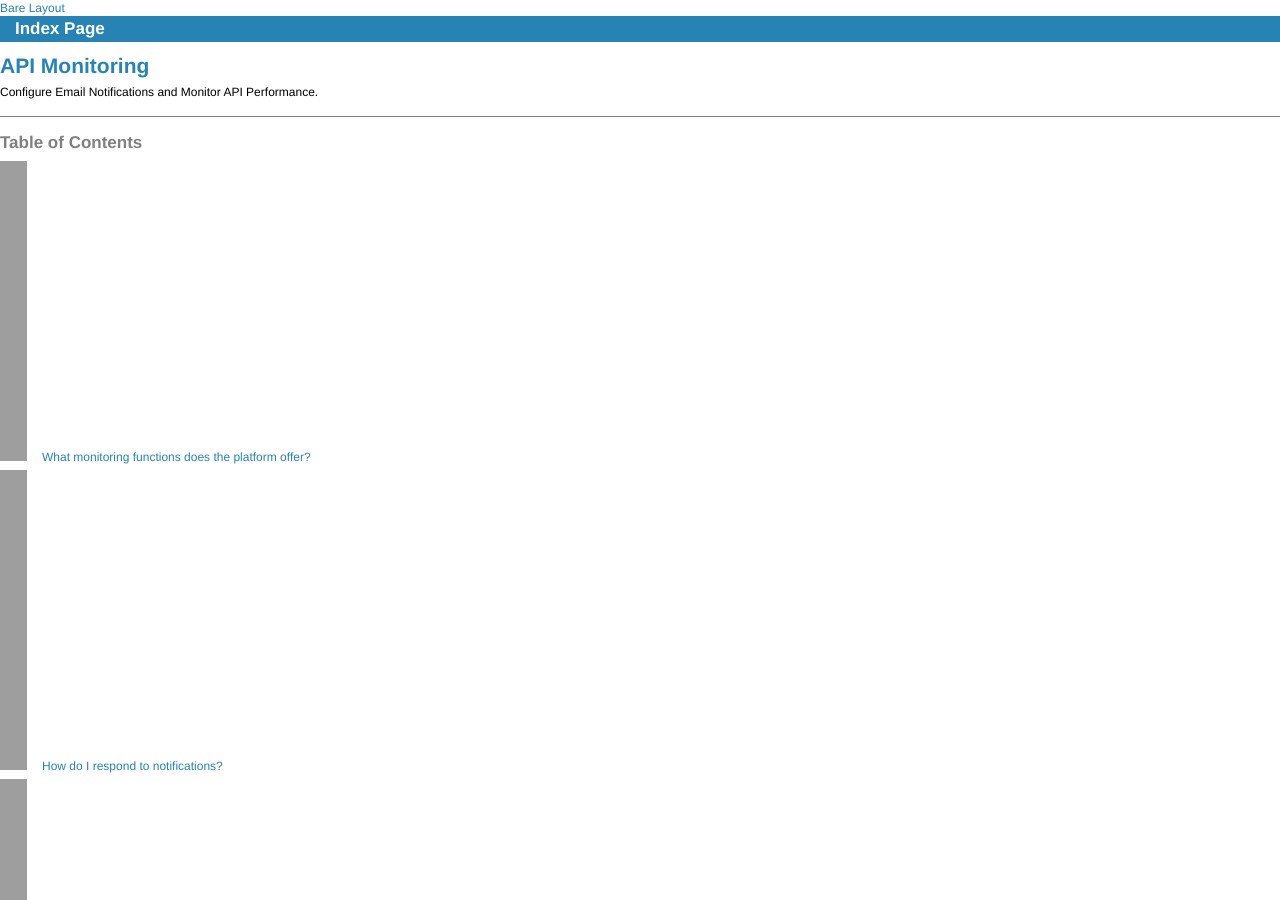
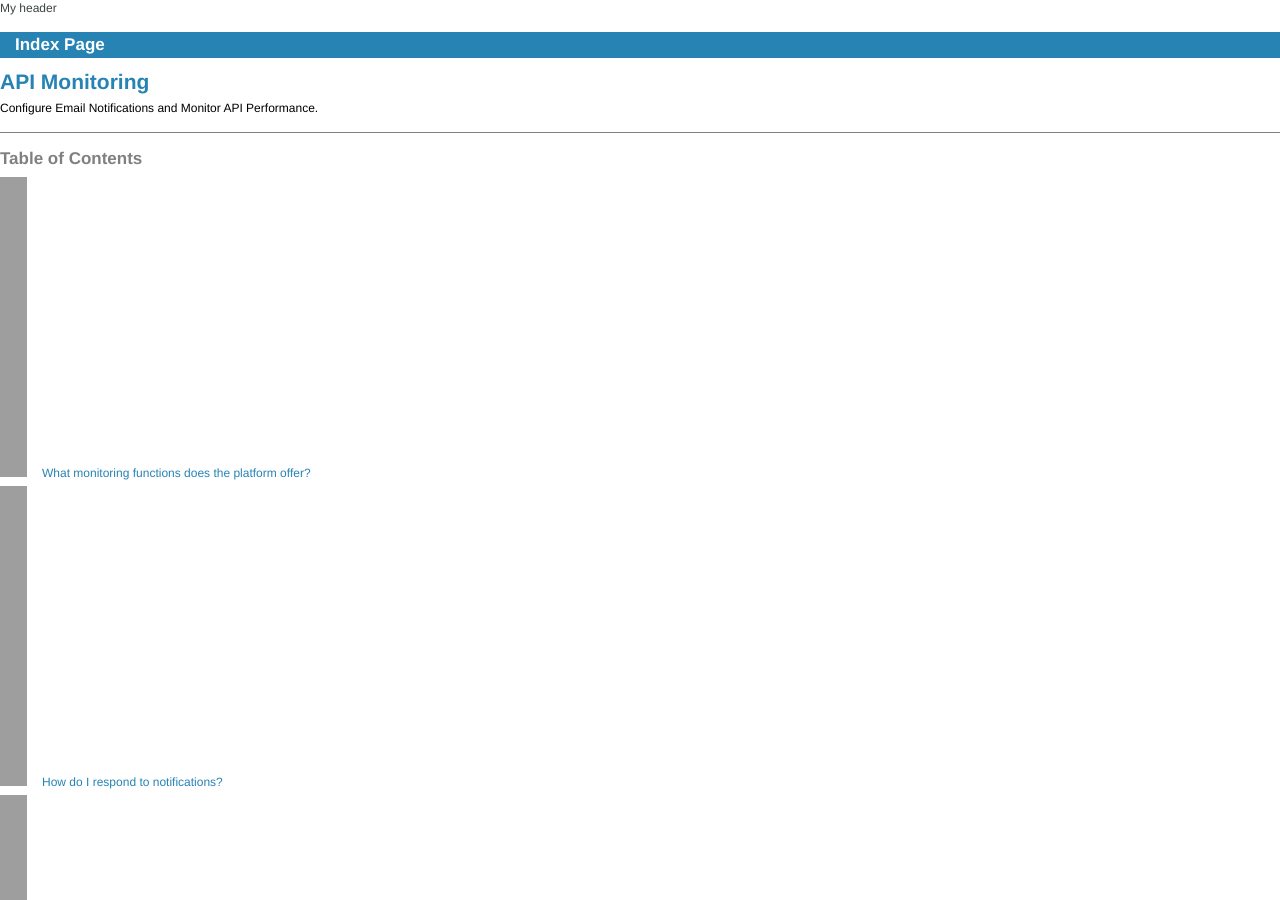
Before and after one commit to igoldsmith/soadocs, a Jekyll site: the page built from index.html, in a window 1280 px wide and 900 px high. Built offline with Jekyll 4.4.1, drawn with Linux system fonts in a browser that asks for light colours.

Commit message:
Updated the home template

```diff
--- a/_layouts/home.html
+++ b/_layouts/home.html
@@ -17,7 +17,7 @@
   <body>
     <div class="top">
       <header>
-        <div class="logo"><a href ="/">Bare Layout</a></div>
+        <p>My header</p>
       </header>
     </div>
 
```
